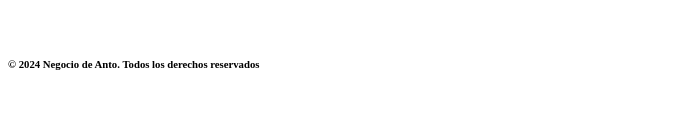
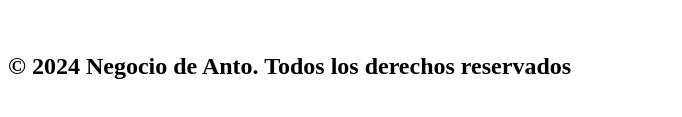
Before and after one commit to lucasabad99/PreEntregaCoder, a plain HTML site: page pages/contacto.html in a window 1280 px wide. Shown: the part 525-642 px from the top of the page, 0-682 px from the left. Drawn offline with Linux system fonts and the light colour scheme; grey boxes are pictures that could not be loaded.

Commit message:
Modifico la escala de los h1/6

```diff
--- a/pages/contacto.html
+++ b/pages/contacto.html
@@ -37,7 +37,7 @@
     </main>
 
     <footer>
-        <h6>© 2024 Negocio de Anto. Todos los derechos reservados</h6>
+        <h2>© 2024 Negocio de Anto. Todos los derechos reservados</h2>
     </footer>
 </body>
 </html>
```
Also changed, not shown: index.html (+1 -1 lines), pages/nuestraHistoria.html (+1 -1 lines), pages/productos.html (+1 -1 lines), pages/trabajeconNosotros.html (+1 -1 lines).
